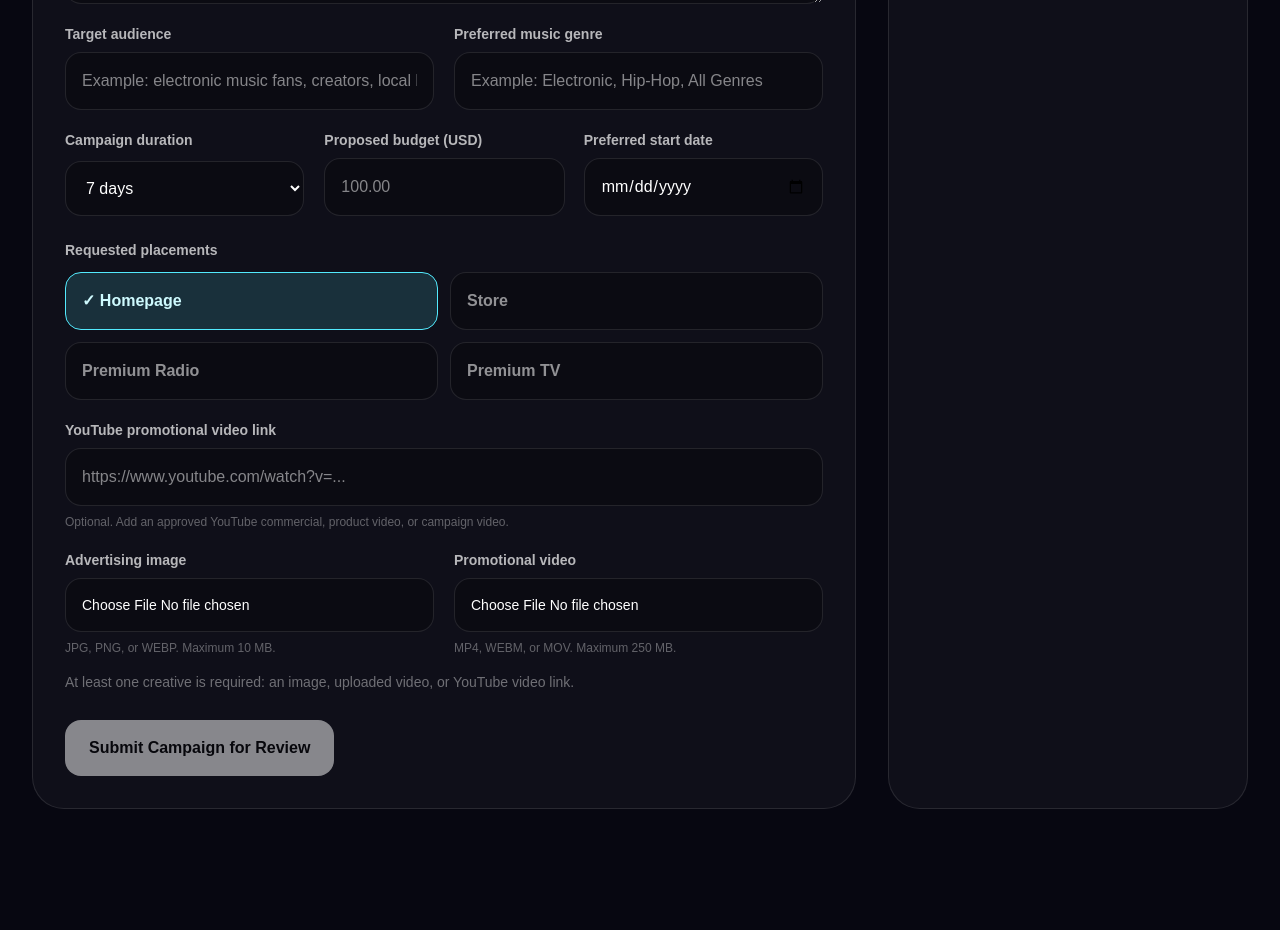
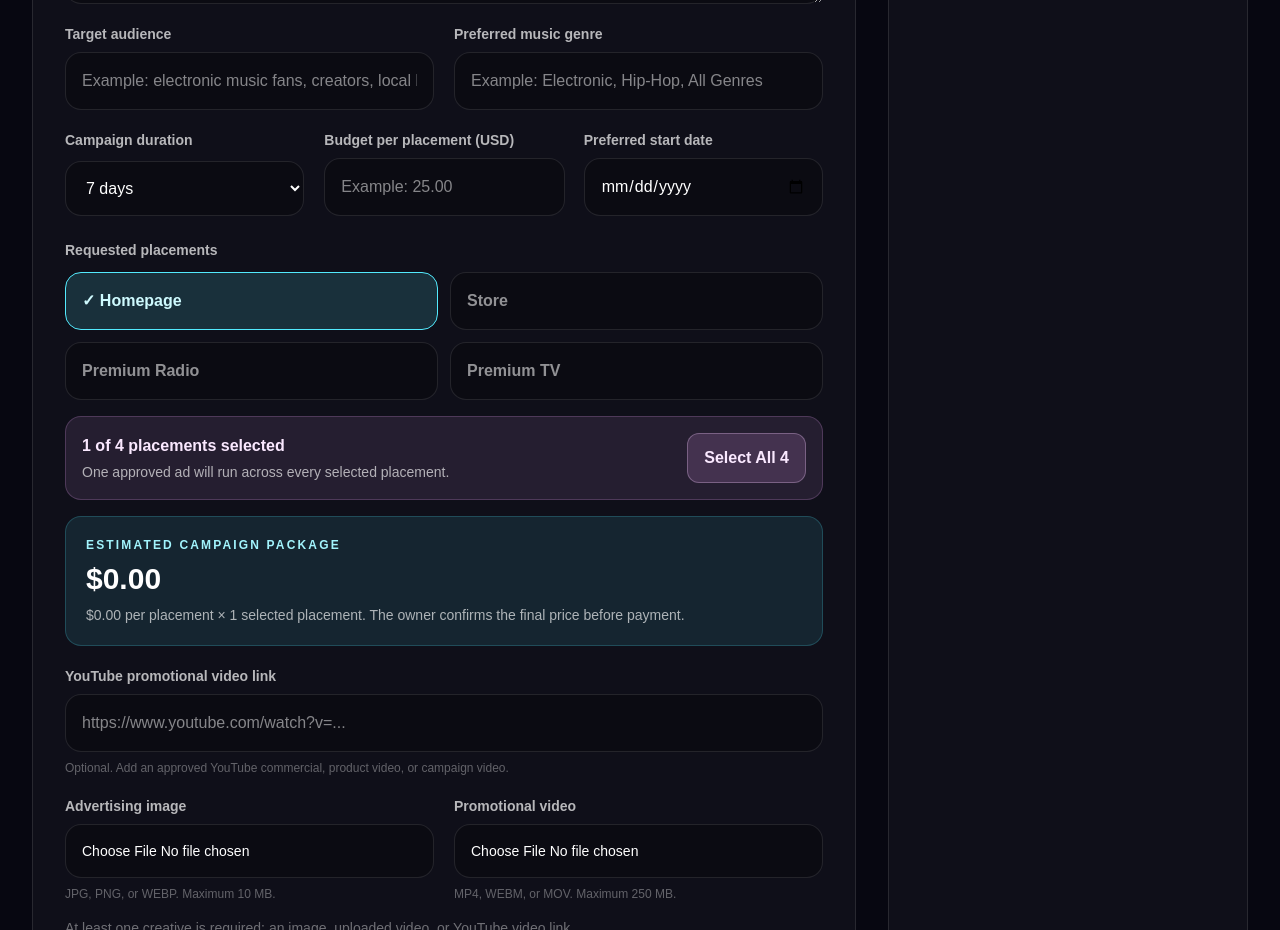
Before and after one commit to supe4me-create/solo-beats-engine-music, a Next.js app: page /business-advertising in a window 1280 px wide. Shown: the part 1640-2570 px from the top of the page. Built offline with nearby package versions, Linux system fonts and the light colour scheme; no server answers.

Commit message:
Support one ad across multiple placements

```diff
--- a/app/api/business-advertising/active/route.ts
+++ b/app/api/business-advertising/active/route.ts
@@ -125,8 +125,16 @@ export async function GET(
               "approved" &&
             data.paymentStatus ===
               "paid" &&
-            data.placementLocation ===
-              placement &&
+            (
+              (Array.isArray(
+                data.placementLocations
+              ) &&
+                data.placementLocations.includes(
+                  placement
+                )) ||
+              data.placementLocation ===
+                placement
+            ) &&
             isActive(
               data.scheduleStartDate,
               data.scheduleEndDate
@@ -195,8 +203,15 @@ export async function GET(
                 data.scheduleEndDate ||
                 null,
               placementLocation:
-                data.placementLocation ||
                 placement,
+              placementLocations:
+                Array.isArray(
+                  data.placementLocations
+                )
+                  ? data.placementLocations
+                  : data.placementLocation
+                    ? [data.placementLocation]
+                    : [placement],
             };
           }
         )
--- a/app/api/business-advertising/payment/route.ts
+++ b/app/api/business-advertising/payment/route.ts
@@ -106,6 +106,7 @@ async function getSubmissionForUser(
         finalPrice?: number | string;
         businessName?: string;
         campaignName?: string;
+        requestedPlacements?: string[];
       }),
     }))
     .filter(
@@ -176,6 +177,11 @@ export async function GET(
         campaignName:
           submission.campaignName || "",
         requestedDurationDays: durationDays,
+        requestedPlacements: Array.isArray(
+          submission.requestedPlacements
+        )
+          ? submission.requestedPlacements
+          : [],
         price: price.toFixed(2),
         currency: "USD",
         paymentStatus:
@@ -384,7 +390,7 @@ export async function POST(
                   items: [
                     {
                       name:
-                        `${submission.campaignName || "Business Advertising"} — ${durationDays} Days`.slice(
+                        `${submission.campaignName || "Business Advertising"} â€” ${durationDays} Days`.slice(
                           0,
                           127
                         ),
--- a/app/api/business-advertising/submit/route.ts
+++ b/app/api/business-advertising/submit/route.ts
@@ -50,6 +50,7 @@ type BusinessSubmissionPayload = {
   targetGenre?: string;
   duration?: string;
   budget?: string;
+  baseBudget?: string;
   preferredStartDate?: string;
   youtubeLink?: string;
   placements?: string[];
@@ -180,6 +181,7 @@ export async function POST(request: Request) {
     const targetGenre = cleanText(payload.targetGenre);
     const duration = cleanText(payload.duration);
     const budgetInput = cleanText(payload.budget);
+    const baseBudgetInput = cleanText(payload.baseBudget);
     const preferredStartDate = cleanText(
       payload.preferredStartDate
     );
@@ -473,6 +475,11 @@ export async function POST(request: Request) {
       requestedPlacements: placements,
       requestedDurationDays: Number(duration),
       proposedBudget: proposedBudget.toFixed(2),
+      baseBudget: Number.isFinite(Number(baseBudgetInput))
+        ? Number(baseBudgetInput).toFixed(2)
+        : null,
+      placementCount: placements.length,
+      pricingModel: "per_placement",
       currency: "USD",
       preferredStartDate: preferredStartDate || null,
       youtubeLink,
--- a/app/api/owner/business-advertising/route.ts
+++ b/app/api/owner/business-advertising/route.ts
@@ -114,6 +114,14 @@ export async function GET(request: Request) {
           createdAt: toIso(data.createdAt),
           reviewedAt: toIso(data.reviewedAt),
           rejectionReason: data.rejectionReason || null,
+          scheduleStartDate: data.scheduleStartDate || null,
+          scheduleEndDate: data.scheduleEndDate || null,
+          placementLocation: data.placementLocation || null,
+          placementLocations: Array.isArray(data.placementLocations)
+            ? data.placementLocations
+            : data.placementLocation
+              ? [data.placementLocation]
+              : [],
           imageUrl,
           videoUrl,
         };
@@ -210,18 +218,20 @@ export async function POST(request: Request) {
           "string"
           ? body.endDate.trim()
           : "";
-      const placementLocation =
-        typeof body.placementLocation ===
-          "string"
-          ? body.placementLocation.trim()
-          : "";
+      const requestedPlacements =
+        Array.isArray(submission.requestedPlacements)
+          ? submission.requestedPlacements.filter(
+              (placement: unknown): placement is string =>
+                typeof placement === "string" &&
+                ["homepage", "store", "radio", "tv"].includes(
+                  placement
+                )
+            )
+          : [];
 
-      const requestedPlacements =
-        Array.isArray(
-          submission.requestedPlacements
-        )
-          ? submission.requestedPlacements
-          : [];
+      const placementLocations = Array.from(
+        new Set(requestedPlacements)
+      );
 
       const start =
         new Date(
@@ -253,16 +263,12 @@ export async function POST(request: Request) {
         );
       }
 
-      if (
-        !requestedPlacements.includes(
-          placementLocation
-        )
-      ) {
+      if (placementLocations.length === 0) {
         return NextResponse.json(
           {
             success: false,
             error:
-              "Choose one of the placements requested by the advertiser.",
+              "This campaign does not contain a valid purchased placement.",
           },
           { status: 400 }
         );
@@ -303,7 +309,9 @@ export async function POST(request: Request) {
             startDate,
           scheduleEndDate:
             endDate,
-          placementLocation,
+          placementLocation:
+            placementLocations[0],
+          placementLocations,
           scheduledByUid:
             owner.uid,
           scheduledByEmail:
@@ -325,7 +333,9 @@ export async function POST(request: Request) {
           startDate,
         scheduleEndDate:
           endDate,
-        placementLocation,
+        placementLocation:
+          placementLocations[0],
+        placementLocations,
       });
     }
 
--- a/app/business-advertising/page.tsx
+++ b/app/business-advertising/page.tsx
@@ -79,6 +79,12 @@ export default function BusinessAdvertisingPage() {
     useState<Placement[]>([
       "homepage",
     ]);
+
+  const baseBudget = Number(budget || 0);
+  const packagePrice =
+    Number.isFinite(baseBudget) && baseBudget > 0
+      ? baseBudget * placements.length
+      : 0;
 
   const [submitting, setSubmitting] =
     useState(false);
@@ -203,7 +209,8 @@ export default function BusinessAdvertisingPage() {
         targetAudience,
         targetGenre,
         duration,
-        budget,
+        budget: packagePrice.toFixed(2),
+        baseBudget: baseBudget.toFixed(2),
         preferredStartDate,
         youtubeLink,
         placements,
@@ -661,13 +668,13 @@ export default function BusinessAdvertisingPage() {
               </label>
 
               <Field
-                label="Proposed budget (USD)"
+                label="Budget per placement (USD)"
                 type="number"
                 min="1"
                 step="0.01"
                 value={budget}
                 onChange={setBudget}
-                placeholder="100.00"
+                placeholder="Example: 25.00"
                 required
               />
 
@@ -737,6 +744,44 @@ export default function BusinessAdvertisingPage() {
                     );
                   }
                 )}
+              </div>
+
+              <div className="mt-4 flex flex-wrap items-center justify-between gap-3 rounded-2xl border border-fuchsia-300/20 bg-fuchsia-300/10 p-4">
+                <div>
+                  <p className="font-black text-fuchsia-100">
+                    {placements.length} of 4 placements selected
+                  </p>
+                  <p className="mt-1 text-sm text-white/65">
+                    One approved ad will run across every selected placement.
+                  </p>
+                </div>
+
+                <button
+                  type="button"
+                  onClick={() =>
+                    setPlacements([
+                      "homepage",
+                      "store",
+                      "radio",
+                      "tv",
+                    ])
+                  }
+                  className="rounded-xl border border-fuchsia-200/30 bg-fuchsia-300/15 px-4 py-3 font-black text-fuchsia-100"
+                >
+                  Select All 4
+                </button>
+              </div>
+
+              <div className="mt-4 rounded-2xl border border-cyan-300/20 bg-cyan-300/10 p-5">
+                <p className="text-xs font-black uppercase tracking-[0.18em] text-cyan-200">
+                  Estimated campaign package
+                </p>
+                <p className="mt-2 text-3xl font-black text-white">
+                  ${packagePrice.toFixed(2)}
+                </p>
+                <p className="mt-2 text-sm text-white/65">
+                  ${baseBudget > 0 ? baseBudget.toFixed(2) : "0.00"} per placement × {placements.length} selected placement{placements.length === 1 ? "" : "s"}. The owner confirms the final price before payment.
+                </p>
               </div>
             </fieldset>
 
--- a/app/business-advertising/payment/page.tsx
+++ b/app/business-advertising/payment/page.tsx
@@ -21,6 +21,7 @@ type Submission = {
   businessName: string;
   campaignName: string;
   requestedDurationDays: number;
+  requestedPlacements: string[];
   price: string;
   currency: string;
   paymentStatus: string;
@@ -206,6 +207,20 @@ export default function BusinessAdvertisingPaymentPage() {
                 value={`${submission.requestedDurationDays} days`}
               />
               <Info
+                label="Placements"
+                value={submission.requestedPlacements
+                  .map((placement) =>
+                    placement === "homepage"
+                      ? "Homepage"
+                      : placement === "store"
+                        ? "Store"
+                        : placement === "radio"
+                          ? "Premium Radio"
+                          : "Premium TV"
+                  )
+                  .join(", ")}
+              />
+              <Info
                 label="Total"
                 value={`$${submission.price} ${submission.currency}`}
               />
```
Also changed, not shown: app/developer/business-advertising/page.tsx (+37 -35 lines).
